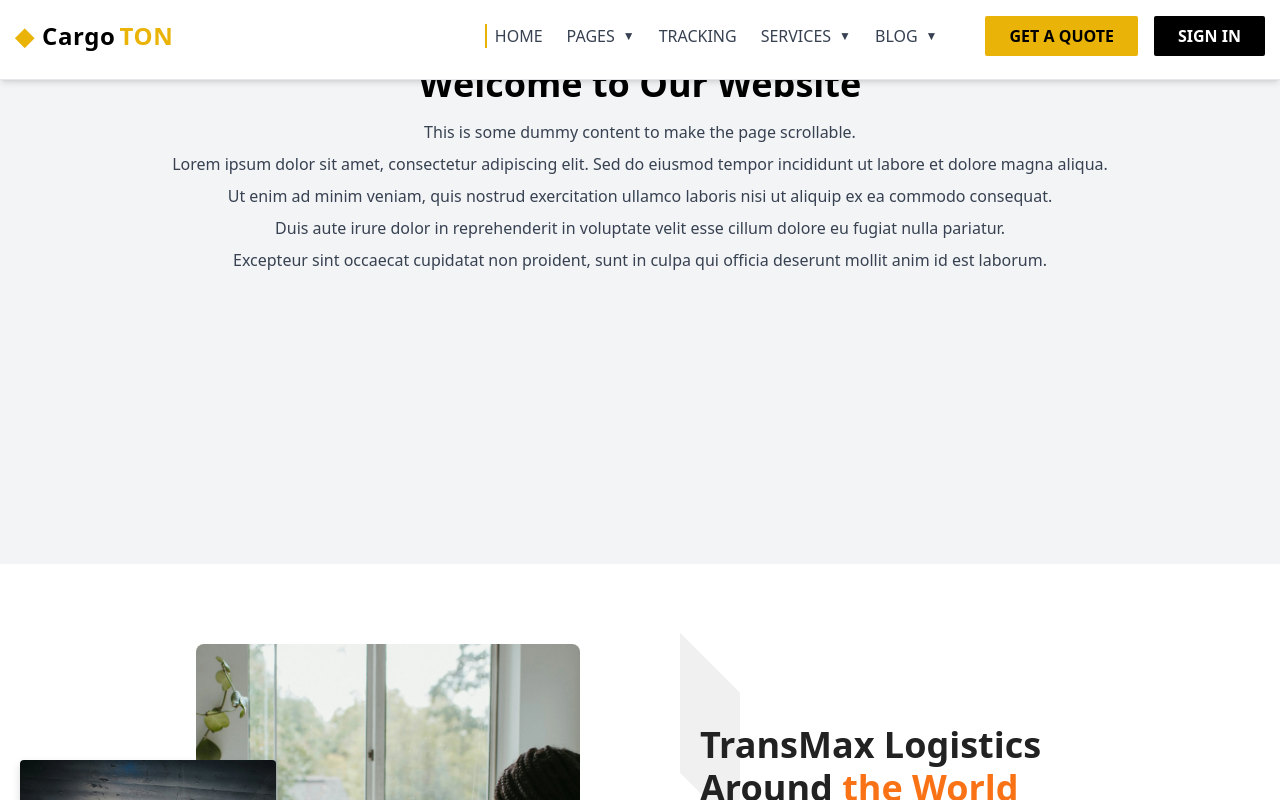
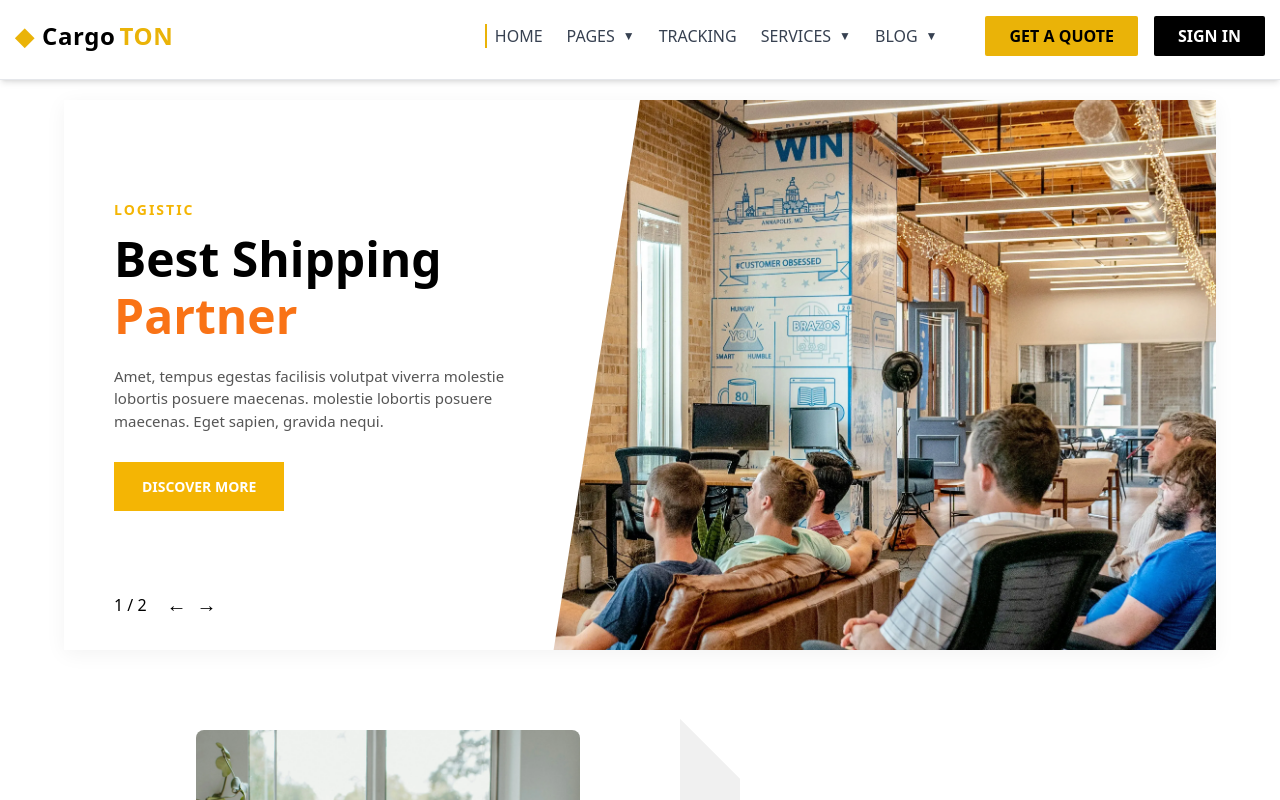
Before and after one commit to Sandeepa-Nilushan/FED-Practical-3, a React (Create React App) app: page / in a window 1280 px wide. Shown: the top 800 px of the page. Built offline with nearby package versions, Linux system fonts and the light colour scheme; the HTML template or start-up script is replaced by a standard one.

Commit message:
Update: slider initial design

```diff
--- /dev/null
+++ b/src/components/Slider.css
@@ -0,0 +1,96 @@
+.slider-container {
+  width: 100%;
+  display: flex;
+  justify-content: center;
+  margin-top: 100px;
+}
+
+.slider-wrapper {
+  position: relative;
+  width: 90%;
+  max-width: 1200px;
+  height: 550px;
+  display: flex;
+  overflow: hidden;
+  background-color: #fff;
+  box-shadow: 0 4px 20px rgba(0, 0, 0, 0.05);
+}
+
+.slider-image {
+  width: 100%;
+  height: 100%;
+  object-fit: cover;
+}
+
+.text-box {
+  position: absolute;
+  top: 0;
+  left: 0;
+  width: 50%;
+  height: 100%;
+  background: white;
+  padding: 60px 50px;
+  display: flex;
+  flex-direction: column;
+  justify-content: center;
+  z-index: 2;
+  clip-path: polygon(0 0, 100% 0, 85% 100%, 0% 100%);
+}
+
+.logistic-label {
+  color: #f4b504;
+  font-weight: bold;
+  letter-spacing: 2px;
+  font-size: 14px;
+  margin-bottom: 10px;
+}
+
+.slider-heading {
+  font-size: 48px;
+  font-weight: 700;
+  margin-bottom: 20px;
+  line-height: 1.2;
+}
+
+.highlight {
+  color: #f4b504;
+}
+
+.slider-description {
+  font-size: 15px;
+  color: #555;
+  margin-bottom: 30px;
+  max-width: 420px;
+}
+
+.discover-button {
+  background-color: #f4b504;
+  color: white;
+  border: none;
+  padding: 14px 28px;
+  font-size: 14px;
+  font-weight: bold;
+  cursor: pointer;
+  margin-bottom: 40px;
+  width: fit-content;
+}
+
+.slider-controls {
+  position: absolute;
+  bottom: 30px;
+  left: 50px;
+  display: flex;
+  align-items: center;
+  font-size: 16px;
+  color: #000;
+}
+
+.slider-controls span {
+  margin-right: 20px;
+}
+
+.arrows span {
+  font-size: 20px;
+  cursor: pointer;
+  margin-right: 10px;
+}
--- a/src/components/Slider.jsx
+++ b/src/components/Slider.jsx
@@ -1,17 +1,64 @@
-import React from 'react';
+import React, { useState } from 'react';
+import './Slider.css';
+import sliderImage1 from '../assets/images/austin-distel-rxpThOwuVgE-unsplash.webp';
+import sliderImage2 from '../assets/images/microsoft-365-MFK0JpFU13U-unsplash.webp';
+
+const slides = [
+  {
+    id: 1,
+    image: sliderImage1,
+    heading: 'Best Shipping',
+    highlight: 'Partner',
+  },
+  {
+    id: 2,
+    image: sliderImage2,
+    heading: 'Global Logistic',
+    highlight: 'Network',
+  },
+];
 
 const Slider = () => {
+  const [currentIndex, setCurrentIndex] = useState(0);
+
+  const prevSlide = () => {
+    setCurrentIndex((prev) => (prev === 0 ? slides.length - 1 : prev - 1));
+  };
+
+  const nextSlide = () => {
+    setCurrentIndex((prev) => (prev === slides.length - 1 ? 0 : prev + 1));
+  };
+
+  const currentSlide = slides[currentIndex];
+
   return (
-    <div className="w-full h-[500px] bg-gray-100 mt-16">
-      <div className="container mx-auto px-4 py-8">
-        <h1 className="text-4xl font-bold text-center">Welcome to Our Website</h1>
-        <p className="mt-4 text-center text-gray-700">This is some dummy content to make the page scrollable.</p>
-        <p className="mt-2 text-center text-gray-700">Lorem ipsum dolor sit amet, consectetur adipiscing elit. Sed do eiusmod tempor incididunt ut labore et dolore magna aliqua.</p>
-        <p className="mt-2 text-center text-gray-700">Ut enim ad minim veniam, quis nostrud exercitation ullamco laboris nisi ut aliquip ex ea commodo consequat.</p>
-        <p className="mt-2 text-center text-gray-700">Duis aute irure dolor in reprehenderit in voluptate velit esse cillum dolore eu fugiat nulla pariatur.</p>
-        <p className="mt-2 text-center text-gray-700">Excepteur sint occaecat cupidatat non proident, sunt in culpa qui officia deserunt mollit anim id est laborum.</p>
+    <section className="slider-container">
+      <div className="slider-wrapper">
+        <img src={currentSlide.image} alt="Slide" className="slider-image" />
+
+        <div className="text-box">
+          <p className="logistic-label">LOGISTIC</p>
+          <h1 className="slider-heading">
+            {currentSlide.heading} <br />
+            <span className="highlight">{currentSlide.highlight}</span>
+          </h1>
+          <p className="slider-description">
+            Amet, tempus egestas facilisis volutpat viverra molestie lobortis
+            posuere maecenas. molestie lobortis posuere maecenas. Eget sapien,
+            gravida nequi.
+          </p>
+          <button className="discover-button">DISCOVER MORE</button>
+
+          <div className="slider-controls">
+            <span>{`${currentIndex + 1} / ${slides.length}`}</span>
+            <div className="arrows">
+              <span onClick={prevSlide}>&larr;</span>
+              <span onClick={nextSlide}>&rarr;</span>
+            </div>
+          </div>
+        </div>
       </div>
-    </div>
+    </section>
   );
 };
 
```
